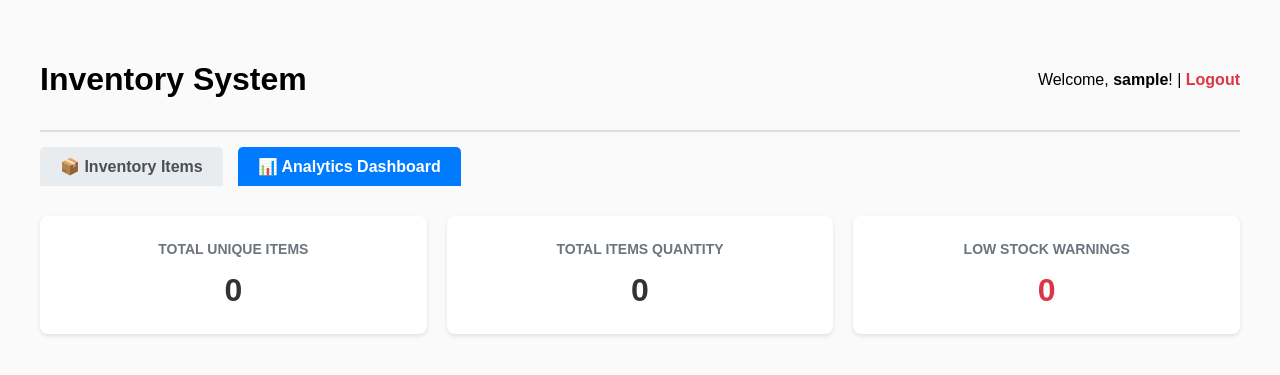
After one commit to ec03plzo-afk/inventory-management-system, a Flask app: page /dashboard in a window 1280 px wide. The commit adds this page. Shown: the top 375 px of the page. Run offline with Flask 3, Linux system fonts and the light colour scheme; the visitor is signed in with stand-in values (Sample User, id 1); data that the repository does not hold is empty; some libraries are stand-ins or nearby versions.

Commit message:
Separate Inventory and Dashboard into navigation tabs

```diff
--- a/app.py
+++ b/app.py
@@ -99,6 +99,7 @@ def logout():
     session.clear()
     return redirect(url_for('login'))
 
+# Tab 1: Inventory List Page
 @app.route('/')
 def index():
     if not session.get('logged_in'):
@@ -123,18 +124,38 @@ def index():
             inventory = conn.execute('SELECT * FROM inventory').fetchall()
 
     low_stock_items = [item for item in inventory if item['quantity'] <= 5]
+    conn.close()
+
+    return render_template('index.html', inventory=inventory, low_stock_items=low_stock_items, search_query=search_query)
+
+# Tab 2: Dashboard Analytics Page
+@app.route('/dashboard')
+def dashboard():
+    if not session.get('logged_in'):
+        return redirect(url_for('login'))
+
+    conn, db_type = get_db_connection()
+
+    if db_type == 'pg':
+        import psycopg2.extras
+        cur = conn.cursor(cursor_factory=psycopg2.extras.DictCursor)
+        cur.execute("SELECT * FROM inventory ORDER BY id;")
+        inventory = cur.fetchall()
+        cur.close()
+    else:
+        inventory = conn.execute('SELECT * FROM inventory').fetchall()
+
     total_items = len(inventory)
     total_quantity = sum(item['quantity'] for item in inventory)
+    low_stock_items = [item for item in inventory if item['quantity'] <= 5]
 
     conn.close()
 
     return render_template(
-        'index.html',
-        inventory=inventory,
-        low_stock_items=low_stock_items,
-        search_query=search_query,
+        'dashboard.html',
         total_items=total_items,
-        total_quantity=total_quantity
+        total_quantity=total_quantity,
+        low_stock_items=low_stock_items
     )
 
 @app.route('/add', methods=['POST'])
--- /dev/null
+++ b/templates/dashboard.html
@@ -0,0 +1,68 @@
+<!DOCTYPE html>
+<html lang="en">
+<head>
+    <meta charset="UTF-8">
+    <title>Analytics Dashboard - Inventory System</title>
+    <style>
+        body { font-family: Arial, sans-serif; margin: 40px; background-color: #fafafa; }
+        .header { display: flex; justify-content: space-between; align-items: center; border-bottom: 2px solid #ddd; padding-bottom: 10px; }
+
+        /* Navigation Tabs */
+        .nav-tabs { display: flex; gap: 15px; margin-top: 15px; }
+        .nav-link { padding: 10px 20px; text-decoration: none; font-weight: bold; color: #495057; border-radius: 5px 5px 0 0; background-color: #e9ecef; }
+        .nav-link.active { background-color: #007bff; color: white; }
+
+        /* Dashboard Summary Cards */
+        .stats-container { display: flex; gap: 20px; margin-top: 30px; }
+        .card-stat { flex: 1; background: white; padding: 25px; border-radius: 8px; box-shadow: 0 2px 4px rgba(0,0,0,0.1); text-align: center; }
+        .card-stat h3 { margin: 0; color: #6c757d; font-size: 14px; text-transform: uppercase; }
+        .card-stat p { margin: 15px 0 0; font-size: 32px; font-weight: bold; color: #333; }
+        .card-stat.warning p { color: #dc3545; }
+
+        .logout-btn { color: #dc3545; text-decoration: none; font-weight: bold; }
+        .warning-list { background: white; padding: 20px; margin-top: 30px; border-radius: 8px; box-shadow: 0 2px 4px rgba(0,0,0,0.1); }
+    </style>
+</head>
+<body>
+    <div class="header">
+        <h1>Inventory System</h1>
+        <div>
+            <span>Welcome, <strong>{{ session['username'] }}</strong>!</span> |
+            <a href="/logout" class="logout-btn">Logout</a>
+        </div>
+    </div>
+
+    <!-- Navigation Tabs -->
+    <div class="nav-tabs">
+        <a href="/" class="nav-link">📦 Inventory Items</a>
+        <a href="/dashboard" class="nav-link active">📊 Analytics Dashboard</a>
+    </div>
+
+    <!-- Analytics Dashboard Cards -->
+    <div class="stats-container">
+        <div class="card-stat">
+            <h3>Total Unique Items</h3>
+            <p>{{ total_items }}</p>
+        </div>
+        <div class="card-stat">
+            <h3>Total Items Quantity</h3>
+            <p>{{ total_quantity }}</p>
+        </div>
+        <div class="card-stat warning">
+            <h3>Low Stock Warnings</h3>
+            <p>{{ low_stock_items|length }}</p>
+        </div>
+    </div>
+
+    {% if low_stock_items %}
+    <div class="warning-list">
+        <h3 style="color: #dc3545;">⚠️ Low Stock Items Overview</h3>
+        <ul>
+            {% for item in low_stock_items %}
+            <li><strong>{{ item['item'] }}</strong> ({{ item['category'] }}) - Remaining Stock: <strong>{{ item['quantity'] }}</strong></li>
+            {% endfor %}
+        </ul>
+    </div>
+    {% endif %}
+</body>
+</html>
```
Also changed, not shown: templates/index.html (+10 -22 lines).
